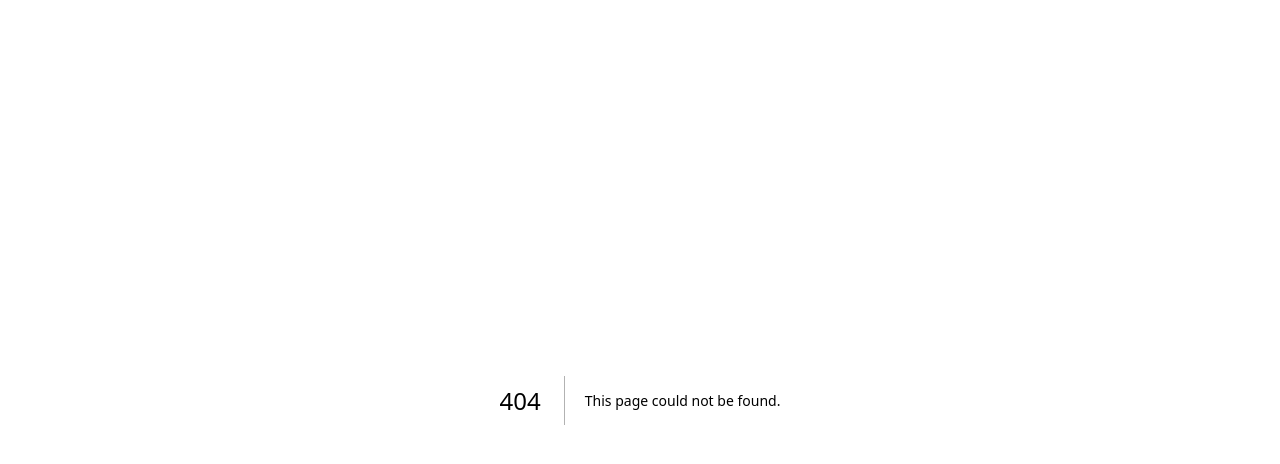
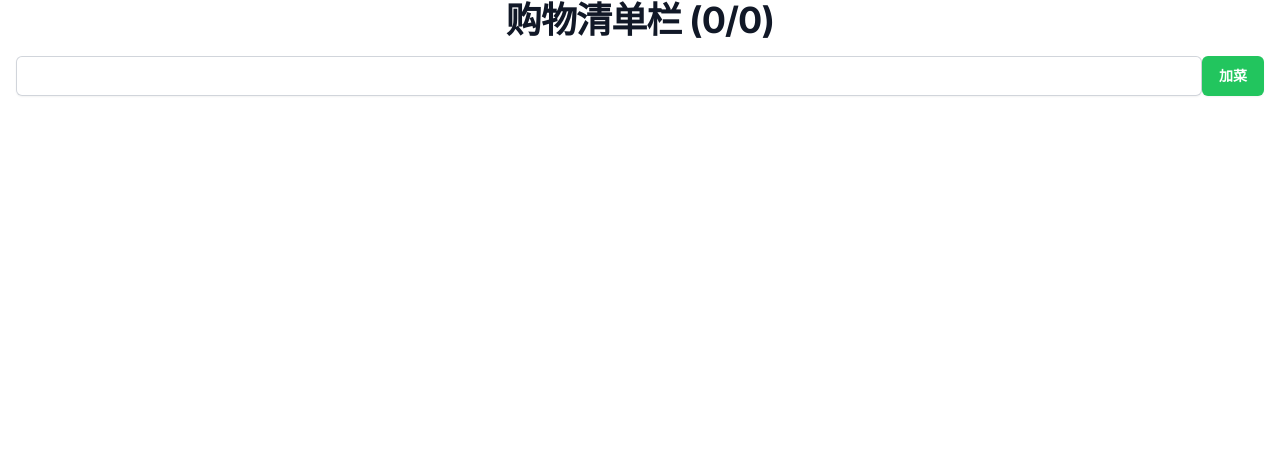
Before and after one commit to chinachenhuakang/life-record, a Next.js app: page /life-record/shoppinglist in a window 1280 px wide. Before the commit this address had no page. Shown: the top 464 px of the page. Built offline with nearby package versions, Linux system fonts and the light colour scheme.

Commit message:
upd: 新增购物清单功能

```diff
--- a/src/app/components/Header.jsx
+++ b/src/app/components/Header.jsx
@@ -148,11 +148,17 @@ const Header = () => {
             </Transition>
           </Popover>
 
-          <a href='/life-record/countdown' className='text-sm font-semibold leading-6 text-gray-900'>
+          <a
+            href='/life-record/countdown'
+            className='text-sm font-semibold leading-6 text-gray-900'
+          >
             时间记录
           </a>
-          <a href='#' className='text-sm font-semibold leading-6 text-gray-900'>
-            Marketplace
+          <a
+            href='/life-record/shoppinglist'
+            className='text-sm font-semibold leading-6 text-gray-900'
+          >
+            购物清单栏
           </a>
           <a href='/life-record/menu' className='text-sm font-semibold leading-6 text-gray-900'>
             菜单
@@ -222,10 +228,10 @@ const Header = () => {
                   时间记录
                 </a>
                 <a
-                  href='#'
+                  href='/life-record/shoppinglist'
                   className='-mx-3 block rounded-lg px-3 py-2 text-base font-semibold leading-7 text-gray-900 hover:bg-gray-50'
                 >
-                  Marketplace
+                  购物清单栏
                 </a>
                 <a
                   href='/life-record/menu'
--- /dev/null
+++ b/src/app/shoppinglist/page.js
@@ -0,0 +1,122 @@
+'use client';
+import { useState, useRef, useMemo } from 'react';
+
+const ShoppingList = () => {
+  const [textProdcut, setTextProdcut] = useState('');
+  const [productList, setProductList] = useState(
+    JSON.parse(localStorage.getItem('productList')) || []
+  );
+  const inputRef = useRef(null);
+
+  const handleAddProduct = () => {
+    if (!textProdcut) {
+      return;
+    }
+    setProductList((oldProductList) => {
+      const result = [
+        {
+          name: textProdcut,
+          done: false,
+        },
+        ...oldProductList,
+      ];
+      localStorage.setItem('productList', JSON.stringify(result));
+      return result;
+    });
+    setTextProdcut('');
+  };
+
+  const handleShoppingProductDone = (product) => {
+    const result = productList.map((item) => {
+      if (JSON.stringify(item) === JSON.stringify(product)) {
+        item.done = !item.done;
+      }
+      return item;
+    });
+    setProductList(result);
+    localStorage.setItem('productList', JSON.stringify(result));
+  };
+
+  const handleDeleteProduct = (index) => {
+    const result = productList.splice(index, 1);
+    setProductList(result);
+    localStorage.setItem('productList', JSON.stringify(result));
+  };
+
+  const handleChangeText = (event) => {
+    setTextProdcut(event.target.value);
+  };
+
+  const handleClearAll = () => {
+    setProductList([]);
+    localStorage.setItem('productList', '[]');
+  };
+
+  const total = useMemo(() => productList?.length, [productList]);
+  const doneCount = useMemo(() => productList?.filter((item) => item.done)?.length, [productList]);
+
+  return (
+    <div className=' flex ' style={{ height: '100vh', flexDirection: 'column' }}>
+      <div className=' h-24'>
+        <h1
+          className='text-center text-3xl font-bold tracking-tight text-gray-900 sm:text-4xl'
+          onClick={handleClearAll}
+        >
+          购物清单栏 ({doneCount}/{total})
+        </h1>
+        <div className=' flex p-4'>
+          <input
+            className='block w-full rounded-md border-0 px-3.5 py-2 text-gray-900 shadow-sm ring-1 ring-inset ring-gray-300 placeholder:text-gray-400 focus:ring-2 focus:ring-inset focus:ring-indigo-600 sm:text-sm sm:leading-6'
+            value={textProdcut}
+            onChange={handleChangeText}
+          ></input>
+          <button
+            className='  ml-auto block w-16 rounded-md bg-green-500 px-3.5 py-2.5 text-center text-sm font-semibold text-white shadow-sm hover:bg-green-500 focus-visible:outline focus-visible:outline-2 focus-visible:outline-offset-2 focus-visible:outline-green-600'
+            onClick={handleAddProduct}
+          >
+            加菜
+          </button>
+          {/* <button
+            className='block w-16 rounded-md bg-green-500 px-3.5 py-2.5 text-center text-sm font-semibold text-white shadow-sm hover:bg-green-500 focus-visible:outline focus-visible:outline-2 focus-visible:outline-offset-2 focus-visible:outline-green-600'
+            onClick={handleAddProduct}
+          >
+            清除
+          </button> */}
+        </div>
+      </div>
+
+      {productList?.length > 0 && (
+        <ul style={{ padding: 16, flex: 1, overflowY: 'scroll' }}>
+          {productList.map((product, index) => (
+            <li
+              key={index}
+              className={`h-24 p-2 bottom-1 border-dashed mt-4 text-gray-50  ${
+                product.done ? 'bg-green-700' : 'bg-red-300'
+              }`}
+              style={{
+                display: 'flex',
+                borderRadius: 8,
+                alignItems: 'center',
+                textDecoration: product.done ? 'line-through' : 'auto',
+              }}
+              onClick={() => handleShoppingProductDone(product)}
+            >
+              <label htmlFor='message' className='block text-sm font-semibold leading-6'>
+                {product.name}
+              </label>
+              <button
+                className='block w-16 rounded-md bg-indigo-500 px-3.5 py-2.5 text-center text-sm font-semibold text-white shadow-sm hover:bg-indigo-500 focus-visible:outline focus-visible:outline-2 focus-visible:outline-offset-2 focus-visible:outline-indigo-600'
+                style={{ marginLeft: 'auto' }}
+                onClick={() => handleDeleteProduct(index)}
+              >
+                删除
+              </button>
+            </li>
+          ))}
+        </ul>
+      )}
+    </div>
+  );
+};
+
+export default ShoppingList;
```
